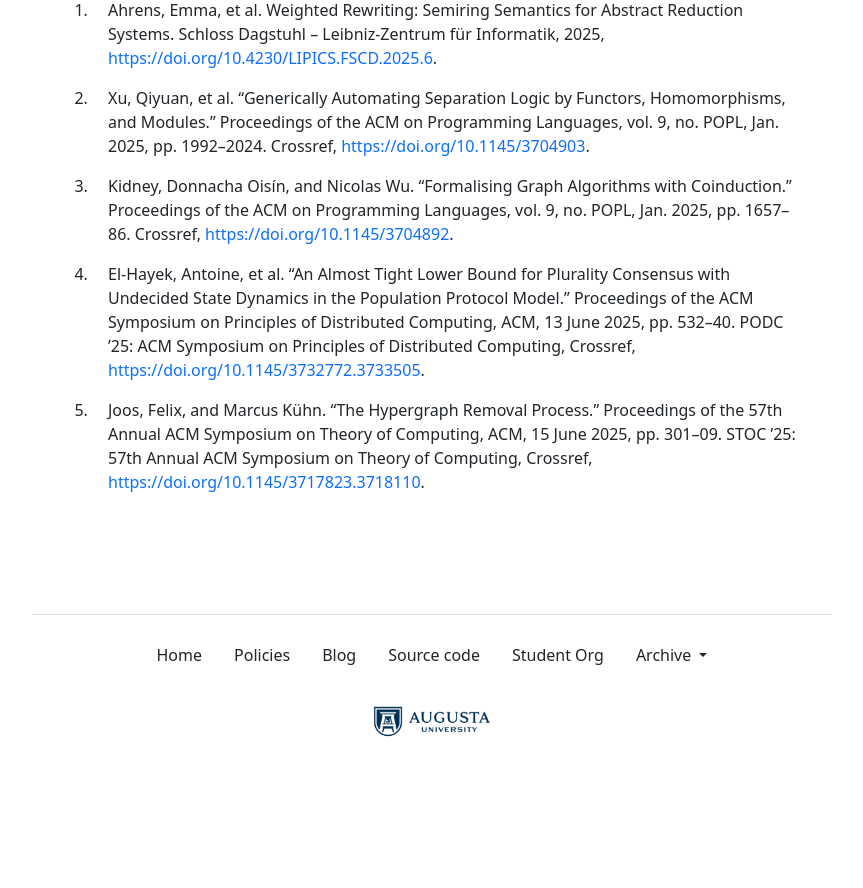
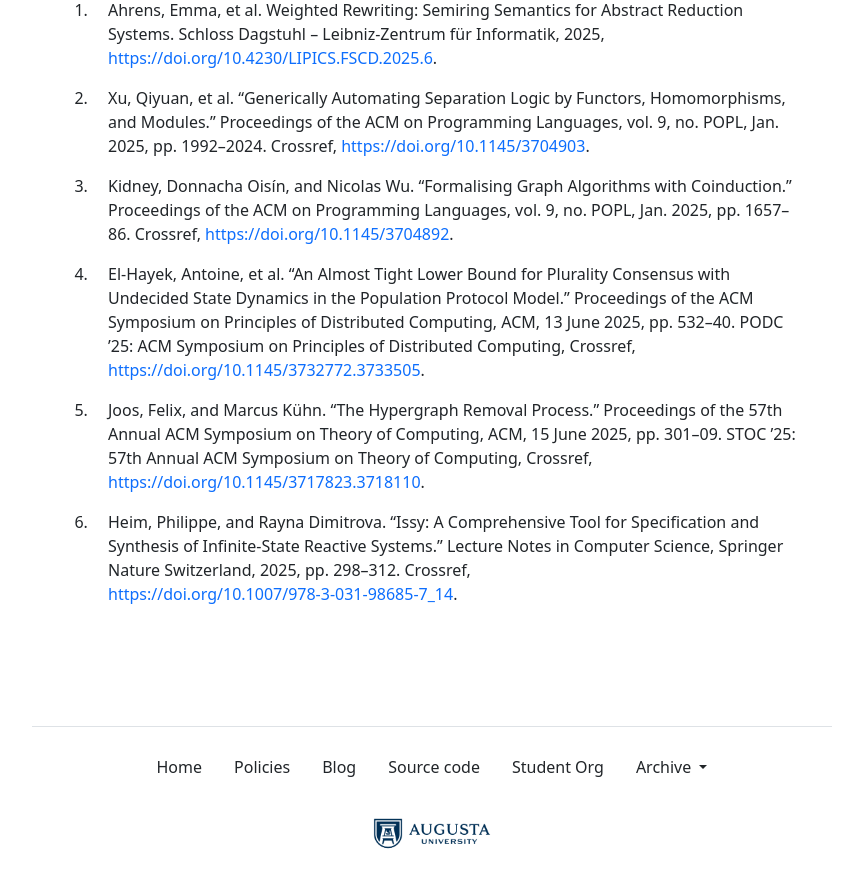
Before and after one commit to the-au-forml-lab/plgroup, a Jekyll site: the page built from docs/index.md, in a window 1280 px wide and 900 px high, scrolled down 1701 px. Shown: the top 888 px of the window, without its empty margins (208-1071 px from the left). Built offline with Jekyll 4.4.1, drawn with Linux system fonts in a browser that asks for light colours; before the commit the page ends 2489 px from its top, so only the background shows below that; some of the changed text lies outside the part shown.

Commit message:
[create-pull-request] automated change

```diff
--- a/data/history.txt
+++ b/data/history.txt
@@ -52,3 +52,4 @@
 10.1145/3704892
 10.1145/3732772.3733505
 10.1145/3717823.3718110
+10.1007/978-3-031-98685-7_14
--- a/docs/index.md
+++ b/docs/index.md
@@ -36,7 +36,7 @@ organization.
 | 4.  | September 12 | Formalising Graph Algorithms with Coinduction.    | UH227 (Fishbowl) |
 | 5.  | September 19 | An Almost Tight Lower Bound for Plurality Consensus with Undecided State Dynamics in the Population Protocol Model.    | UH227 (Fishbowl) |
 | 6.  | September 26 | The Hypergraph Removal Process.    | UH227 (Fishbowl) |
-| 7.  | October 3    | Paper 06 discussion    | UH227 (Fishbowl) |
+| 7.  | October 3    | Issy: A Comprehensive Tool for Specification and Synthesis of Infinite-State Reactive Systems.    | UH227 (Fishbowl) |
 | 8.  | October 10   | _Fall pause_           |                  |
 | 9.  | October 17   | Paper 07 discussion    | UH227 (Fishbowl) |
 | 10. | October 24   | Paper 08 discussion    | UH227 (Fishbowl) |
--- a/docs/papers.md
+++ b/docs/papers.md
@@ -3,3 +3,4 @@
 1. Kidney, Donnacha Oisín, and Nicolas Wu. “Formalising Graph Algorithms with Coinduction.” Proceedings of the ACM on Programming Languages, vol. 9, no. POPL, Jan. 2025, pp. 1657–86. Crossref, <https://doi.org/10.1145/3704892>.
 1. El-Hayek, Antoine, et al. “An Almost Tight Lower Bound for Plurality Consensus with Undecided State Dynamics in the Population Protocol Model.” Proceedings of the ACM Symposium on Principles of Distributed Computing, ACM, 13 June 2025, pp. 532–40. PODC ’25: ACM Symposium on Principles of Distributed Computing, Crossref, <https://doi.org/10.1145/3732772.3733505>.
 1. Joos, Felix, and Marcus Kühn. “The Hypergraph Removal Process.” Proceedings of the 57th Annual ACM Symposium on Theory of Computing, ACM, 15 June 2025, pp. 301–09. STOC ’25: 57th Annual ACM Symposium on Theory of Computing, Crossref, <https://doi.org/10.1145/3717823.3718110>.
+1. Heim, Philippe, and Rayna Dimitrova. “Issy: A Comprehensive Tool for Specification and Synthesis of Infinite-State Reactive Systems.” Lecture Notes in Computer Science, Springer Nature Switzerland, 2025, pp. 298–312. Crossref, <https://doi.org/10.1007/978-3-031-98685-7_14>.
```
